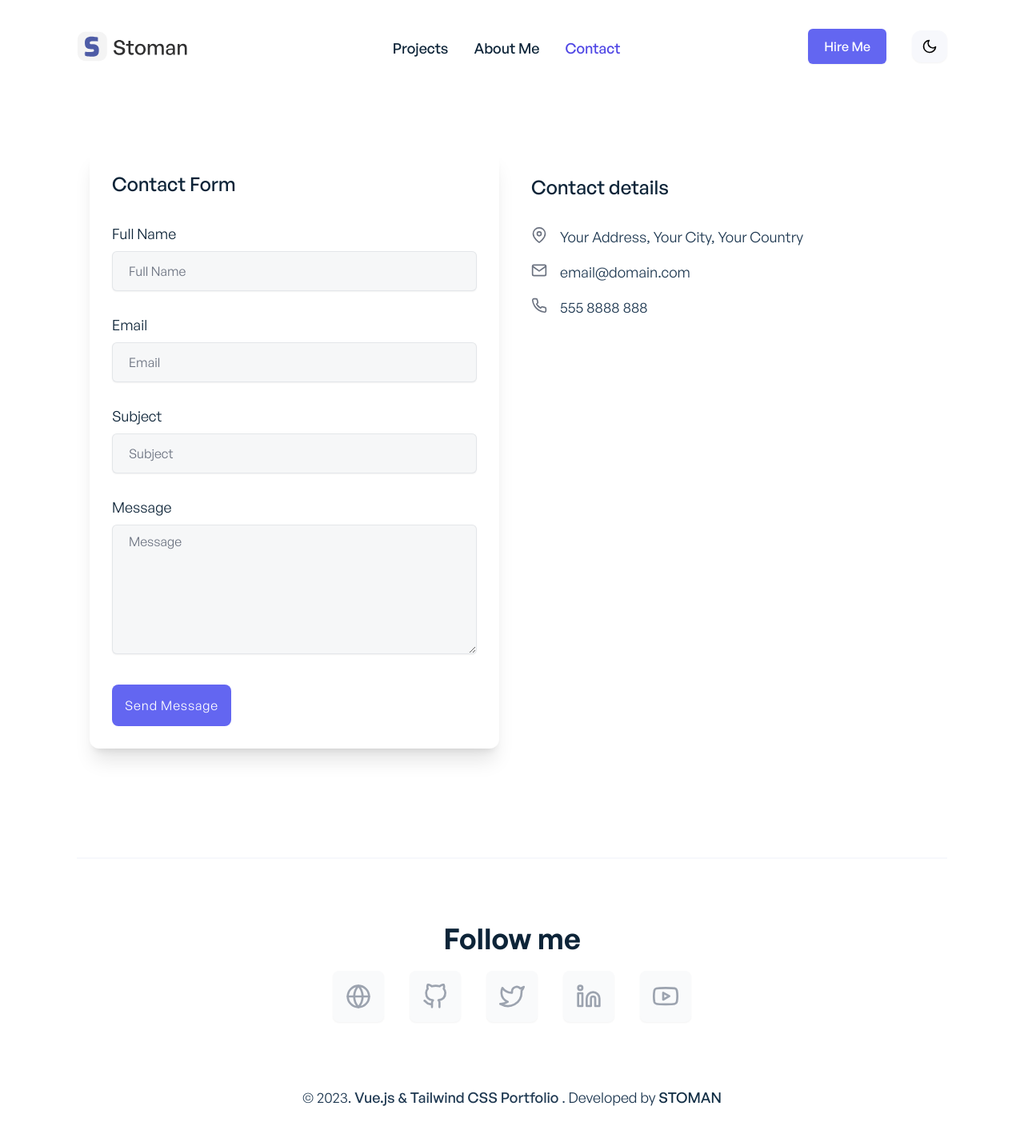
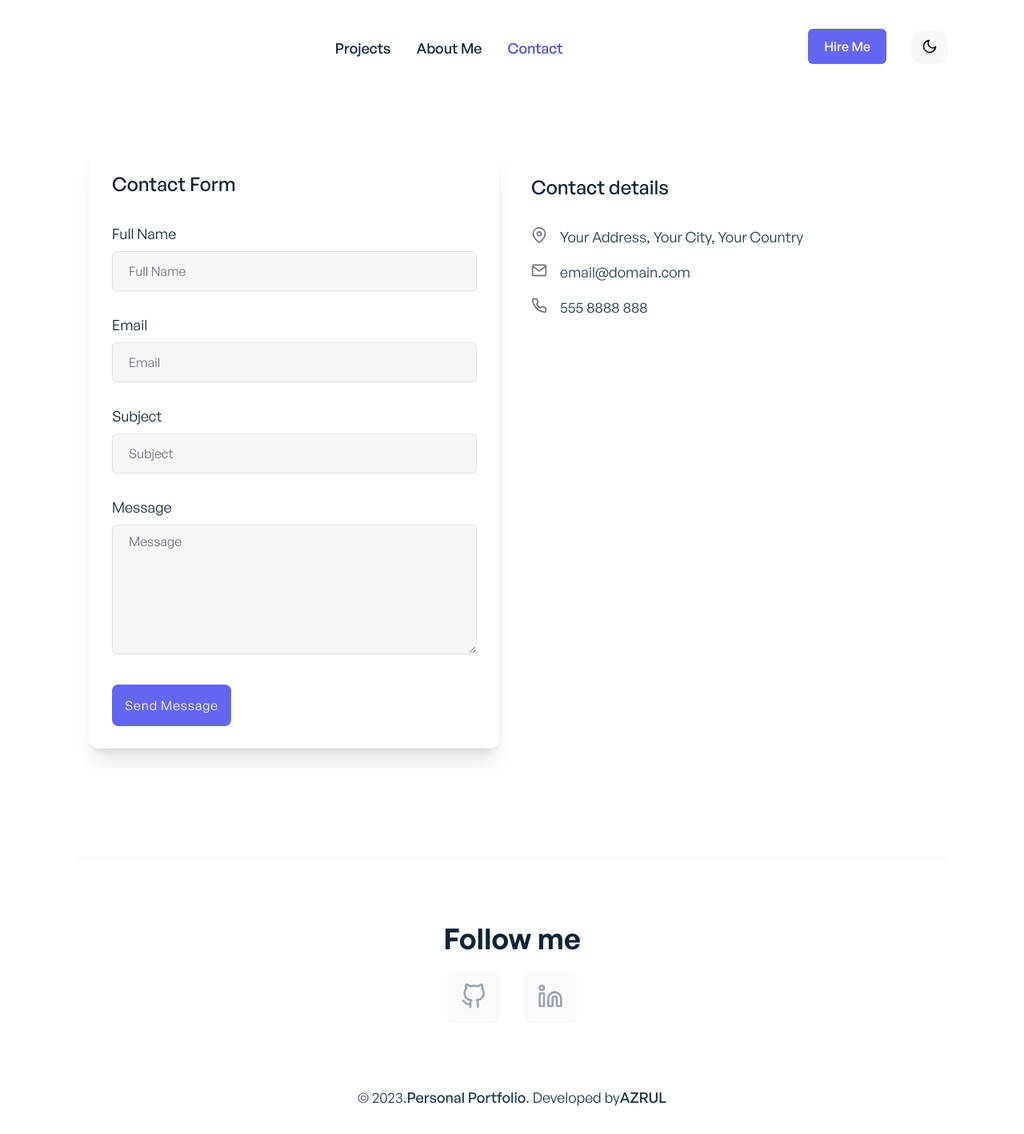
Before and after one commit to azrulwm/portfolio-vue, a Vue app: page /contact in a window 1280 px wide. Shown: the whole page at 80% size. Built offline with nearby package versions, Linux system fonts and the light colour scheme.

Commit message:
Replacing names for website

```diff
--- a/src/components/shared/AppBanner.vue
+++ b/src/components/shared/AppBanner.vue
@@ -1,19 +1,19 @@
 <script>
-import feather from 'feather-icons';
+import feather from "feather-icons";
 
 export default {
-	name: 'Home',
+  name: "Home",
   data: () => {
     return {
-			theme: '',
+      theme: "",
     };
   },
   created() {
-		this.theme = localStorage.getItem('theme') || 'light';
+    this.theme = localStorage.getItem("theme") || "light";
   },
   mounted() {
     feather.replace();
-		this.theme = localStorage.getItem('theme') || 'light';
+    this.theme = localStorage.getItem("theme") || "light";
   },
   updated() {
     feather.replace();
@@ -31,17 +31,17 @@ export default {
       <h1
         class="font-general-semibold text-3xl md:text-3xl xl:text-4xl text-center sm:text-left text-ternary-dark dark:text-primary-light uppercase"
       >
-				Hi, Iam Stoman
+        Hi, Iam Azrul
       </h1>
       <p
-				class="font-general-medium mt-2 text-lg sm:text-xl  xl:text-2xl text-center sm:text-left leading-none text-gray-400"
+        class="font-general-medium mt-2 text-lg sm:text-xl xl:text-2xl text-center sm:text-left leading-none text-gray-400"
       >
         A Full-Stack Developer & Design Enthusiast
       </p>
       <div class="flex justify-center sm:block">
         <a
-					download="Stoman-Resume.pdf"
-					href="/files/Stoman-Resume.pdf"
+          download="Azrul-Resume.pdf"
+          href="/files/Azrul-Resume.pdf"
           class="flex justify-center items-center w-36 sm:w-48 mt-12 mb-6 sm:mb-0 text-lg border border-indigo-200 dark:border-ternary-dark py-2.5 sm:py-3 shadow-lg rounded-lg bg-indigo-50 focus:ring-1 focus:ring-indigo-900 hover:bg-indigo-500 text-gray-500 hover:text-white duration-500"
           aria-label="Download Resume"
         >
@@ -49,8 +49,7 @@ export default {
             data-feather="arrow-down-circle"
             class="ml-0 sm:ml-1 mr-2 sm:mr-3 w-5 sm:w-6 duration-100"
           ></i>
-					<span
-						class="text-sm sm:text-lg font-general-medium duration-100"
+          <span class="text-sm sm:text-lg font-general-medium duration-100"
             >Download CV</span
           ></a
         >
@@ -64,11 +63,7 @@ export default {
         src="@/assets/images/developer.svg"
         alt="Developer"
       />
-			<img
-				v-else
-				src="@/assets/images/developer-dark.svg"
-				alt="Developer"
-			/>
+      <img v-else src="@/assets/images/developer-dark.svg" alt="Developer" />
     </div>
   </section>
 </template>
--- a/src/components/shared/AppHeader.vue
+++ b/src/components/shared/AppHeader.vue
@@ -84,20 +84,7 @@ export default {
       <div class="flex justify-between items-center px-4 sm:px-0">
         <!-- Header logos -->
         <div>
-          <router-link to="/"
-            ><img
-              v-if="theme === 'light'"
-              src="@/assets/images/logo-dark.svg"
-              class="w-36"
-              alt="Dark Logo"
-            />
-            <img
-              v-else
-              src="@/assets/images/logo-light.svg"
-              class="w-36"
-              alt="Light Logo"
-            />
-          </router-link>
+          <router-link to="/"></router-link>
         </div>
 
         <!-- Theme switcher small screen -->
--- a/src/components/shared/FooterCopyright.vue
+++ b/src/components/shared/FooterCopyright.vue
@@ -3,8 +3,8 @@ export default {
   data: () => {
     return {
       copyrightDate: new Date().getFullYear(),
-			projectName: 'Vue.js & Tailwind CSS Portfolio',
-			author: 'Stoman',
+      projectName: "Personal Portfolio",
+      author: "Azrul",
     };
   },
 };
@@ -13,23 +13,18 @@ export default {
 <template>
   <div class="flex justify-center items-center text-center">
     <div
-			class="font-general-regular text-lg text-ternary-dark dark:text-ternary-light"
+      class="flex font-general-regular text-lg text-ternary-dark dark:text-ternary-light"
     >
       &copy; {{ copyrightDate }}.
-			<a
-				href="https://github.com/realstoman/vuejs-tailwindcss-portfolio"
-				target="__blank"
-				class="font-general-medium hover:underline hover:text-indigo-600 dark:hover:text-indigo-300 duration-500"
+      <p class="font-general-medium dark:hover:text-indigo-300 duration-500">
+        {{ projectName }}
+      </p>
+      . Developed by
+      <p
+        class="font-general-medium text-secondary-dark dark:text-secondary-light uppercase dark:hover:text-indigo-300 duration-500"
       >
-				{{ projectName }}
-			</a>
-			. Developed by
-			<a
-				href="https://stoman.me"
-				target="__blank"
-				class="font-general-medium text-secondary-dark dark:text-secondary-light uppercase hover:underline hover:text-indigo-600 dark:hover:text-indigo-300 duration-500"
-				>{{ author }}</a
-			>
+        {{ author }}
+      </p>
     </div>
   </div>
 </template>
--- a/src/data/socialLinks.ts
+++ b/src/data/socialLinks.ts
@@ -1,32 +1,15 @@
 export const socialLinks = [
   {
     id: 1,
-		name: 'Website',
-		icon: 'globe',
-		url: 'https://www.stoman.me/',
+    name: "GitHub",
+    icon: "github",
+    // url: "https://github.com/realstoman",
   },
+
   {
     id: 2,
-		name: 'GitHub',
-		icon: 'github',
-		url: 'https://github.com/realstoman',
-	},
-	{
-		id: 3,
-		name: 'Twitter',
-		icon: 'twitter',
-		url: 'https://twitter.com/realstoman',
-	},
-	{
-		id: 4,
-		name: 'LinkedIn',
-		icon: 'linkedin',
-		url: 'https://www.linkedin.com/in/realstoman',
-	},
-	{
-		id: 5,
-		name: 'YouTube',
-		icon: 'youtube',
-		url: 'https://www.youtube.com/c/realstoman',
+    name: "LinkedIn",
+    icon: "linkedin",
+    // url: "https://www.linkedin.com/in/realstoman",
   },
 ];
--- a/src/router/index.ts
+++ b/src/router/index.ts
@@ -7,7 +7,7 @@ const routes = [
     name: "Home",
     component: Home,
     meta: {
-      title: "Stoman - Home",
+      title: "Azrul - Home",
     },
   },
   {
@@ -19,7 +19,7 @@ const routes = [
     component: () =>
       import(/* webpackChunkName: "about" */ "../views/About.vue"),
     meta: {
-      title: "Stoman - About",
+      title: "Azrul - About",
     },
   },
   {
@@ -31,7 +31,7 @@ const routes = [
     component: () =>
       import(/* webpackChunkName: "projects" */ "../views/Projects.vue"),
     meta: {
-      title: "Stoman - Projects",
+      title: "Azrul - Projects",
     },
   },
   {
@@ -43,7 +43,7 @@ const routes = [
     component: () =>
       import(/* webpackChunkName: "projects" */ "../views/SingleProject.vue"),
     meta: {
-      title: "Stoman - Single Project",
+      title: "Azrul - Single Project",
     },
   },
   {
@@ -55,7 +55,7 @@ const routes = [
     component: () =>
       import(/* webpackChunkName: "projects" */ "../views/Contact.vue"),
     meta: {
-      title: "Stoman - Contact",
+      title: "Azrul - Contact",
     },
   },
 ];
@@ -75,7 +75,6 @@ export default router;
 
 /**
  * Below code will display the component/active page title
- * Powered by: Nangialai Stoman
  */
 
 // This callback runs before every route change, including on page load.
```
Also changed, not shown: src/assets/css/app.css (+71 -72 lines). Lines whose indentation alone changed are shown as unchanged.
